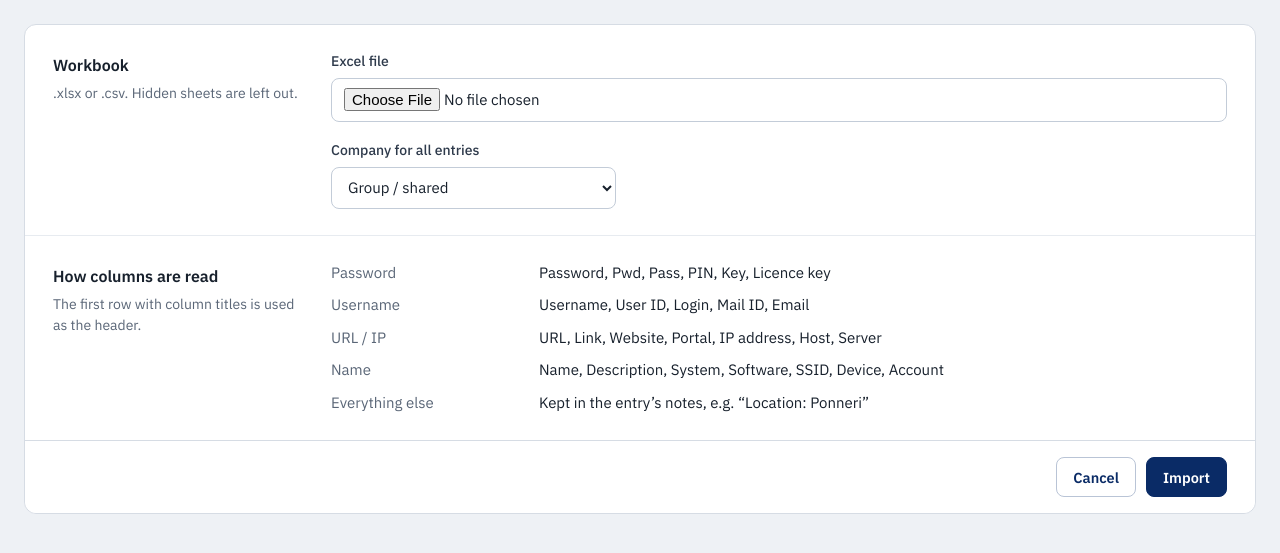
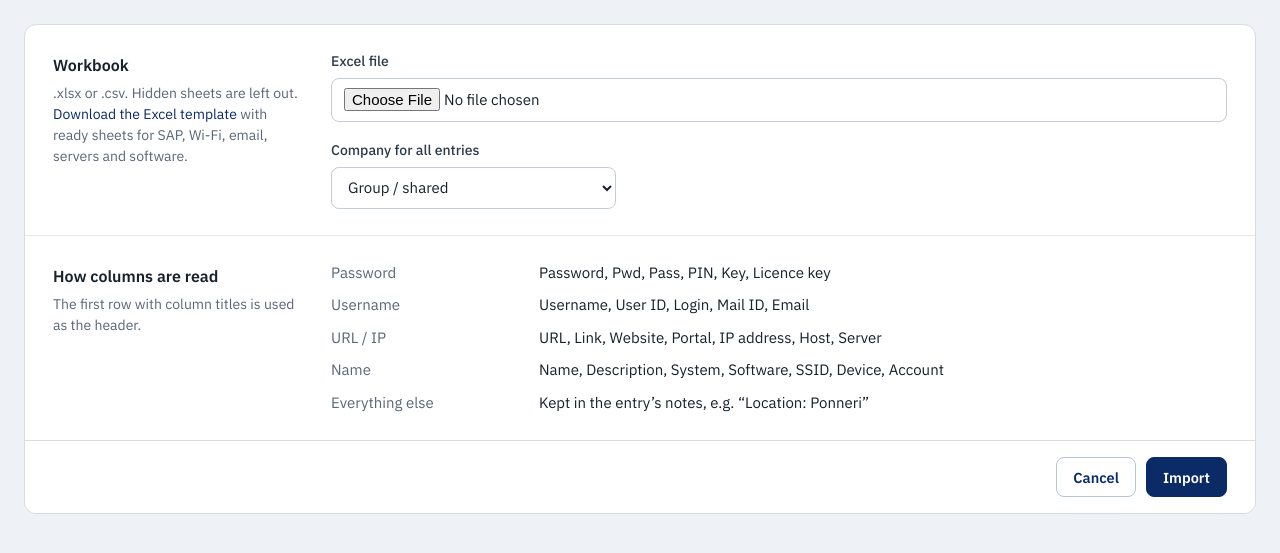
Before and after one commit to BSC23609/it-valute, a Python web app: template app/templates/vault_import.html in a window 1280 px wide. Shown: the part 134-687 px from the top of the page. Run offline with Jinja, Linux system fonts and the light colour scheme; the template is opened without the code that fills it, so the values that code supplies are empty.

Commit message:
Add files via upload

```diff
--- a/app/main.py
+++ b/app/main.py
@@ -527,6 +527,7 @@ _COLMAP = {
               "ssid", "wifi name", "wi-fi name", "network name", "device", "site", "particulars", "purpose",
               "service", "module", "location", "company name"],
 }
+_GUIDE_SHEETS = ("how to use", "instructions", "read me", "readme")  # template help sheets, never imported
 _SERIAL_COLS = {"sno", "slno", "srno", "serialno", "#", "no", "sl", "s"}
 
 
@@ -615,7 +616,7 @@ async def vault_import(request: Request, user=Depends(can_edit), conn=Depends(ge
             import openpyxl
             wb = openpyxl.load_workbook(io.BytesIO(data), read_only=True, data_only=True)
             for ws in wb.worksheets:
-                if ws.sheet_state != "visible":
+                if ws.sheet_state != "visible" or _norm(ws.title).startswith(_GUIDE_SHEETS):
                     continue
                 sheets.append((ws.title.strip()[:80], [tuple(r) for r in ws.iter_rows(values_only=True)]))
         else:
--- a/app/templates/vault_import.html
+++ b/app/templates/vault_import.html
@@ -29,7 +29,7 @@
 
 <form method="post" enctype="multipart/form-data" class="sheet">
   <section class="group">
-    <div class="group-head"><h2>Workbook</h2><p>.xlsx or .csv. Hidden sheets are left out.</p></div>
+    <div class="group-head"><h2>Workbook</h2><p>.xlsx or .csv. Hidden sheets are left out.</p><p><a href="/static/vault_import_template.xlsx" download>Download the Excel template</a> with ready sheets for SAP, Wi-Fi, email, servers and software.</p></div>
     <div class="fields">
       <div class="fld wide"><label for="file">Excel file</label>
         <input id="file" type="file" name="file" accept=".xlsx,.xlsm,.csv" required></div>
```
Also changed, not shown: 1 other file.
